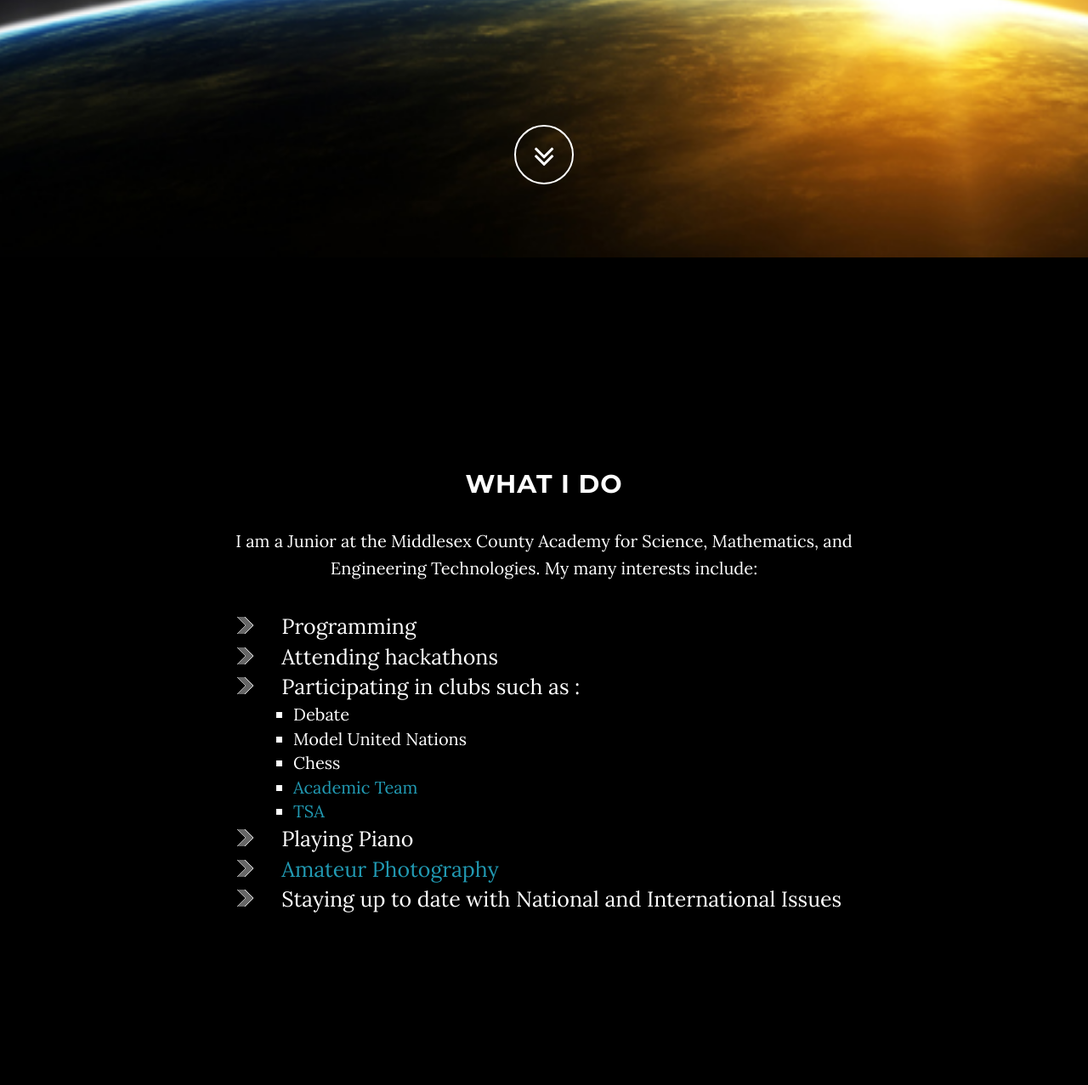
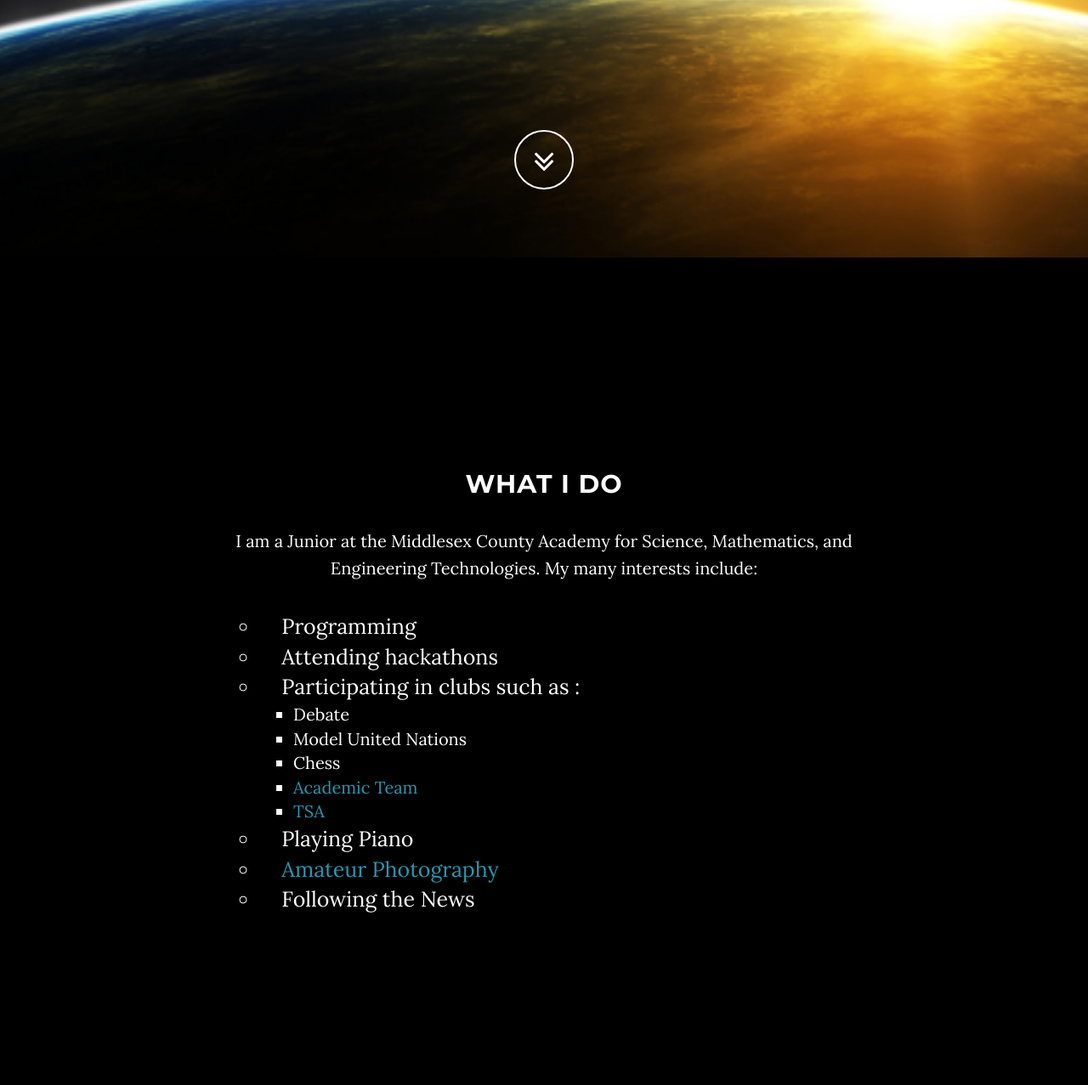
Before and after one commit to jwesly/jwesly.github.io, a plain HTML site: page index.html in a window 1280 px wide. Shown: the part 497-1774 px from the top of the page at 85% size. Drawn offline with Linux system fonts and the light colour scheme.

Commit message:
Bullet Fix

```diff
--- a/index.html
+++ b/index.html
@@ -78,10 +78,10 @@
                         <h1><small>Photographer. Philosopher. Programmer. </small></h1>
                         <div align="center">
 						<blockquote>
-						<p class="intro-quote"><em>"As a photographer, I observe the world. As a philosopher, I ponder the world. As a programmer, I create the world."</em><br><br><b>~ Jabez Wesly</b>
+						<p class="intro-quote"><em>"As a photographer, I observe the world. As a philosopher, I ponder the world. As a programmer, I create the world."</em><br><br><!--<br><br><b>~ Jabez Wesly</b>-->
 						</blockquote>
 						</div>
-                        <p class="intro-text"><br><br></p>
+                        <p class="intro-text"><br><br><br></p>
                         <a href="#about" class="btn btn-circle page-scroll">
                             <i class="fa fa-angle-double-down animated"></i>
                         </a>
@@ -97,7 +97,7 @@
             <div class="col-lg-8 col-lg-offset-2">
                 <h2>What I Do</h2>
                 <p>I am a Junior at the Middlesex County Academy for Science, Mathematics, and Engineering Technologies. My many interests include:
-                <ul style="text-align:left; font-size:25px; list-style-image:url(img/right_chevron.png); vertical-align:middle;">
+                <ul style="text-align:left; font-size:25px; list-style-type:circle; vertical-align:middle;">
                 <li>&nbsp;&nbsp;&nbsp; Programming</li>
                 <li>&nbsp;&nbsp;&nbsp; Attending hackathons </li>
                 <li>&nbsp;&nbsp;&nbsp; Participating in clubs such as :
@@ -110,7 +110,7 @@
                 </ul>
                 <li>&nbsp;&nbsp;&nbsp; Playing Piano </li>
                 <li>&nbsp;&nbsp;&nbsp; <a href="photography/index.html">Amateur Photography </a></li>
-                <li>&nbsp;&nbsp;&nbsp; Staying up to date with National and International Issues</li>
+                <li>&nbsp;&nbsp;&nbsp; Following the News</li>
                 </ul></p>
             </div>
         </div>
```
